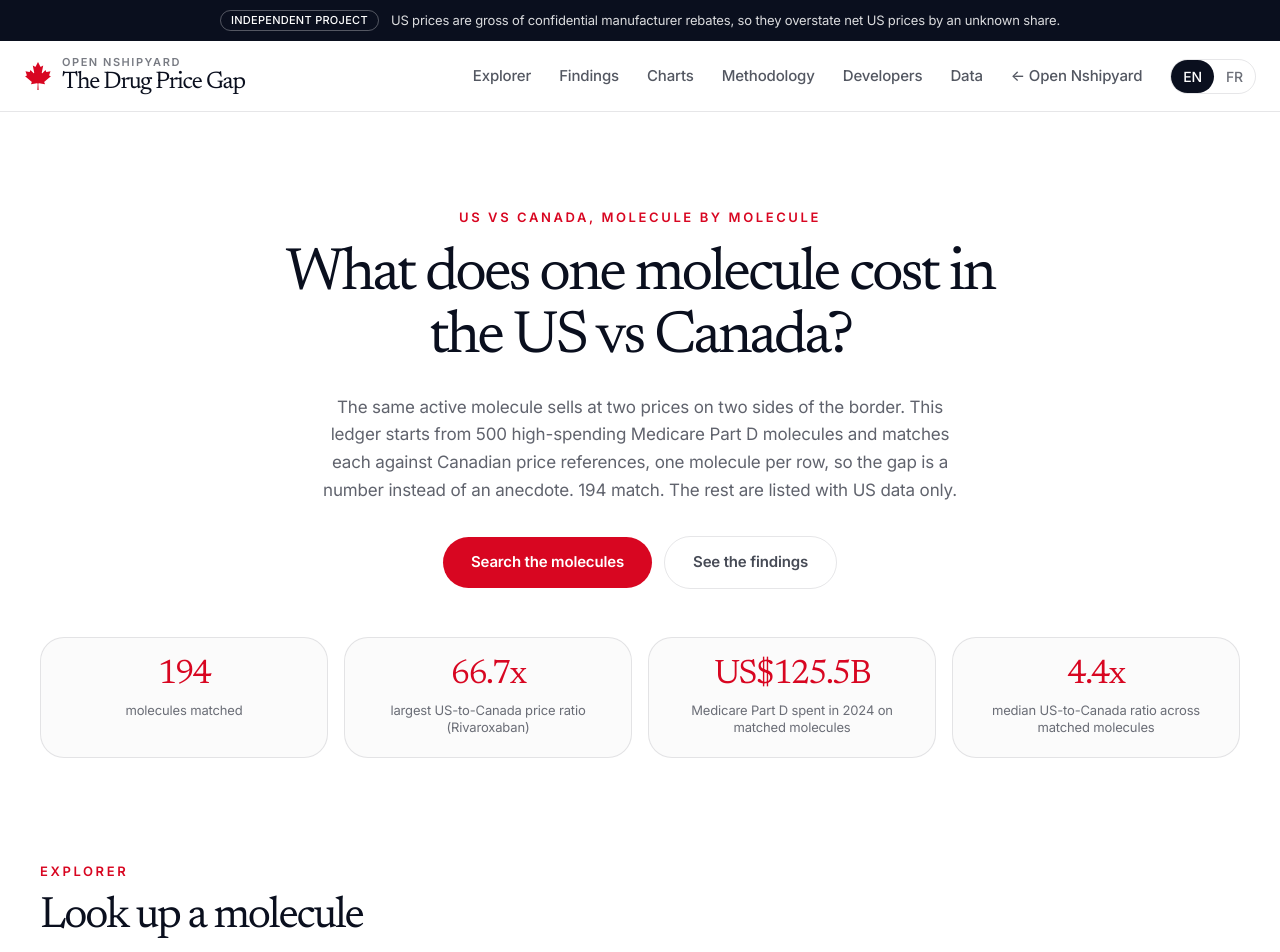
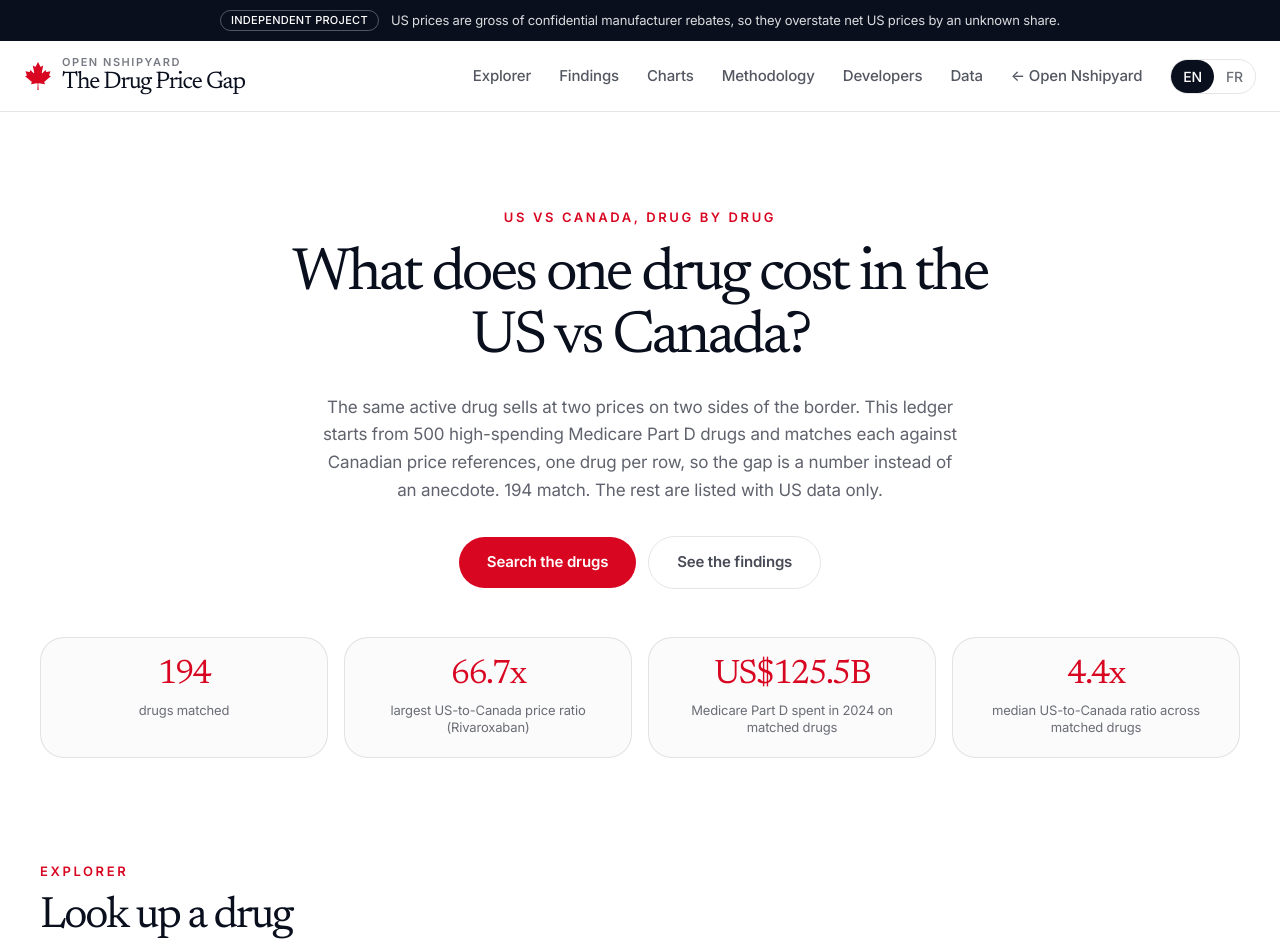
Before and after one commit to Nshipyard/canada-drug-prices, a Next.js app: page / in a window 1280 px wide. Shown: the top 952 px of the page. Built offline with nearby package versions, Linux system fonts and the light colour scheme.

Commit message:
Copy: molecule -> drug in user-visible copy (EN/FR); API and tool names unchanged

```diff
--- a/src/i18n.tsx
+++ b/src/i18n.tsx
@@ -19,30 +19,30 @@ const en = {
     back: "Open Nshipyard",
   },
   hero: {
-    kicker: "US vs Canada, molecule by molecule",
-    title: "What does one molecule cost in the US vs Canada?",
-    body: "The same active molecule sells at two prices on two sides of the border. This ledger starts from 500 high-spending Medicare Part D molecules and matches each against Canadian price references, one molecule per row, so the gap is a number instead of an anecdote. 194 match. The rest are listed with US data only.",
-    ctaExplorer: "Search the molecules",
+    kicker: "US vs Canada, drug by drug",
+    title: "What does one drug cost in the US vs Canada?",
+    body: "The same active drug sells at two prices on two sides of the border. This ledger starts from 500 high-spending Medicare Part D drugs and matches each against Canadian price references, one drug per row, so the gap is a number instead of an anecdote. 194 match. The rest are listed with US data only.",
+    ctaExplorer: "Search the drugs",
     ctaShowcase: "See the findings",
-    statMolecules: "molecules matched",
+    statMolecules: "drugs matched",
     statMaxGap: "largest US-to-Canada price ratio",
-    statSpend: "Medicare Part D spent in 2024 on matched molecules",
-    statMedianGap: "median US-to-Canada ratio across matched molecules",
+    statSpend: "Medicare Part D spent in 2024 on matched drugs",
+    statMedianGap: "median US-to-Canada ratio across matched drugs",
   },
   explorer: {
     kicker: "Explorer",
-    title: "Look up a molecule",
-    body: "Type a molecule name, a brand, or an ATC code. Each row shows US per-unit cost from Medicare Part D 2024 beside the Canadian reference price, with the ratio between them.",
+    title: "Look up a drug",
+    body: "Type a drug name, a brand, or an ATC code. Each row shows US per-unit cost from Medicare Part D 2024 beside the Canadian reference price, with the ratio between them.",
     searchPlaceholder: "apixaban, Rinvoq, B01AF02",
     searchLabel: "Search",
     columns: {
-      molecule: "Molecule",
+      molecule: "Drug",
       atc: "ATC",
       us: "US per unit",
       ca: "Canada per unit",
       ratio: "US / Canada",
     },
-    noResult: "No molecule matches that search.",
+    noResult: "No drug matches that search.",
     noPrice: "No Canadian price found",
     unit: "per dosage unit",
     grossNote: "US figure is gross of rebates",
@@ -61,9 +61,9 @@ const en = {
     title: "The gap, drawn",
     body: "Real values from the ledger, hand-drawn as SVG. Hover for exact numbers.",
     gapRanking: "Largest US-to-Canada price ratios",
-    gapRankingBody: "Per-unit price ratios for the molecules with the widest gaps. US numbers are gross of rebates.",
+    gapRankingBody: "Per-unit price ratios for the drugs with the widest gaps. US numbers are gross of rebates.",
     distribution: "How the gaps are distributed",
-    distributionBody: "How many molecules fall into each ratio band. Most molecules sit in a narrow band, while a long tail pays far more in the US.",
+    distributionBody: "How many drugs fall into each ratio band. Most drugs sit in a narrow band, while a long tail pays far more in the US.",
     atcHeatmap: "Median gap by drug class",
     atcHeatmapBody: "Median US-to-Canada ratio per ATC level-1 class. Some classes are structurally cheaper in Canada than others.",
     axisUs: "US",
@@ -79,20 +79,20 @@ const en = {
         body: "The CMS file repeats every drug once per manufacturer plus an Overall rollup row. Only Overall rows are used, so no dollar is counted twice. 3,625 unique drugs remain for 2024.",
       },
       {
-        title: "Normalize to molecules",
-        body: "Generic names are lowercased, spacing collapsed, and strength suffixes stripped, so brand Eliquis and generic apixaban become one molecule row. Dosage forms stay out of the key. A molecule is a molecule.",
+        title: "Normalize to drugs",
+        body: "Generic names are lowercased, spacing collapsed, and strength suffixes stripped, so brand Eliquis and generic apixaban become one drug row. Dosage forms stay out of the key. A drug is a drug.",
       },
       {
         title: "Resolve identity through RxNorm",
-        body: "Each normalized molecule is searched against the RxNorm REST API for an ingredient-level RxCUI, and the ATC code is read from its properties. Matches below the confidence bar are quarantined, never guessed.",
+        body: "Each normalized drug is searched against the RxNorm REST API for an ingredient-level RxCUI, and the ATC code is read from its properties. Matches below the confidence bar are quarantined, never guessed.",
       },
       {
         title: "US price per dosage unit",
-        body: "Total 2024 Part D spending divided by total 2024 dosage units per molecule, spending-weighted. This is gross of confidential manufacturer rebates, which CMS is prohibited from disclosing per drug, so it overstates the net US price by an unknown share.",
+        body: "Total 2024 Part D spending divided by total 2024 dosage units per drug, spending-weighted. This is gross of confidential manufacturer rebates, which CMS is prohibited from disclosing per drug, so it overstates the net US price by an unknown share.",
       },
       {
         title: "Canadian reference price",
-        body: "PMPRB publishes no machine-readable molecule-level price file, so the Canadian column uses the Ontario Drug Benefit e-formulary: the lowest Drug Benefit Price per unit across matched formulary rows, converted at the 2024 Bank of Canada average USD/CAD rate. That is the price Ontario's public plan pays pharmacies, not a national list price. Molecules with no formulary listing are shown with US data only and labeled honestly.",
+        body: "PMPRB publishes no machine-readable drug-level price file, so the Canadian column uses the Ontario Drug Benefit e-formulary: the lowest Drug Benefit Price per unit across matched formulary rows, converted at the 2024 Bank of Canada average USD/CAD rate. That is the price Ontario's public plan pays pharmacies, not a national list price. Drugs with no formulary listing are shown with US data only and labeled honestly.",
       },
       {
         title: "The GLOBE context",
@@ -104,7 +104,7 @@ const en = {
       "US prices are gross of confidential rebates. Treat every ratio as an upper bound on the true gap.",
       "Medicare Part D covers one population. Commercial insurance and Medicaid pay different prices.",
       "A dosage unit is not a treatment course. A cheap per-unit drug taken daily can cost more per year than an expensive one taken once.",
-      "Molecules without a Canadian price match are not comparable rows. They are listed, not ranked.",
+      "Drugs without a Canadian price match are not comparable rows. They are listed, not ranked.",
     ],
     unknownsTitle: "Honest unknowns",
     unknowns: [
@@ -119,8 +119,8 @@ const en = {
     restTitle: "REST endpoints",
     openapiLink: "OpenAPI 3.1 spec",
     csvTitle: "Download the ledger",
-    csvBody: "One row per molecule: US spending, per-unit costs, Canadian reference price, ratio, ATC class, RxCUI.",
-    csvButton: "Download molecule-ledger.csv",
+    csvBody: "One row per drug: US spending, per-unit costs, Canadian reference price, ratio, ATC class, RxCUI.",
+    csvButton: "Download drug-ledger.csv",
     mcpTools: "MCP tools",
   },
   data: {
@@ -136,12 +136,12 @@ const en = {
       {
         name: "Ontario Drug Benefit e-formulary",
         who: "Ontario Ministry of Health",
-        detail: "DIN-level Drug Benefit Prices. The ledger takes the lowest price per unit across matched formulary rows for each molecule, the price Ontario's public plan pays pharmacies. Retrieved October 10, 2026. PMPRB publishes no machine-readable molecule-level price file, which is why the formulary is the Canadian source.",
+        detail: "DIN-level Drug Benefit Prices. The ledger takes the lowest price per unit across matched formulary rows for each drug, the price Ontario's public plan pays pharmacies. Retrieved October 10, 2026. PMPRB publishes no machine-readable drug-level price file, which is why the formulary is the Canadian source.",
       },
       {
         name: "RxNorm ingredient mapping",
         who: "US National Library of Medicine",
-        detail: "Ingredient-level RxCUI search plus ATC property lookup, one query per molecule, results cached in data/rxnorm_cache.json.",
+        detail: "Ingredient-level RxCUI search plus ATC property lookup, one query per drug, results cached in data/rxnorm_cache.json.",
       },
       {
         name: "USD/CAD annual average, 2024",
@@ -158,7 +158,7 @@ const en = {
   mcp: {
     kicker: "For AI agents",
     title: "Give your agent the ledger",
-    body: "Three tools over streamable HTTP: look up one molecule, rank the gaps, break down by drug class.",
+    body: "Three tools over streamable HTTP: look up one drug, rank the gaps, break down by drug class.",
     tabs: {
       chatgpt: "ChatGPT",
       claude: "Claude",
@@ -176,7 +176,7 @@ const en = {
     openapiSpec: "OpenAPI spec",
     restBase: "REST base",
     pChatgpt:
-      "Connect to the MCP server {displayName} at {origin}/mcp. It has tools: molecule_lookup (one molecule's US vs Canada price), price_gap_ranking (molecules ranked by US-to-Canada ratio), atc_breakdown (median gap by drug class). {example}",
+      "Connect to the MCP server {displayName} at {origin}/mcp. It has tools: molecule_lookup (one drug's US vs Canada price), price_gap_ranking (drugs ranked by US-to-Canada ratio), atc_breakdown (median gap by drug class). {example}",
     pClaude:
       "Use the MCP server {displayName} at {origin}/mcp with tools molecule_lookup, price_gap_ranking, atc_breakdown. {example}",
     pClaudeCode:
@@ -205,30 +205,30 @@ const fr: typeof en = {
     back: "Open Nshipyard",
   },
   hero: {
-    kicker: "États-Unis contre Canada, molécule par molécule",
-    title: "Combien coûte une molécule aux États-Unis par rapport au Canada ?",
-    body: "La même molécule active se vend à deux prix de part et d'autre de la frontière. Ce registre part de 500 molécules à forte dépense de Medicare Part D et apparie chacune à des prix de référence canadiens, une molécule par ligne, pour que l'écart devienne un chiffre plutôt qu'une anecdote. 194 sont appariées. Les autres figurent avec leurs données américaines seulement.",
-    ctaExplorer: "Chercher les molécules",
+    kicker: "États-Unis contre Canada, médicament par médicament",
+    title: "Combien coûte une médicament aux États-Unis par rapport au Canada ?",
+    body: "La même médicament active se vend à deux prix de part et d'autre de la frontière. Ce registre part de 500 médicaments à forte dépense de Medicare Part D et apparie chacune à des prix de référence canadiens, une médicament par ligne, pour que l'écart devienne un chiffre plutôt qu'une anecdote. 194 sont appariées. Les autres figurent avec leurs données américaines seulement.",
+    ctaExplorer: "Chercher les médicaments",
     ctaShowcase: "Voir les constats",
-    statMolecules: "molécules appariées",
+    statMolecules: "médicaments appariées",
     statMaxGap: "plus grand ratio de prix États-Unis / Canada",
-    statSpend: "dépensés par Medicare Part D en 2024 sur les molécules appariées",
-    statMedianGap: "ratio médian États-Unis / Canada sur les molécules appariées",
+    statSpend: "dépensés par Medicare Part D en 2024 sur les médicaments appariées",
+    statMedianGap: "ratio médian États-Unis / Canada sur les médicaments appariées",
   },
   explorer: {
     kicker: "Explorateur",
-    title: "Chercher une molécule",
-    body: "Tapez un nom de molécule, une marque ou un code ATC. Chaque ligne montre le coût unitaire américain de Medicare Part D 2024 à côté du prix de référence canadien, avec le ratio entre les deux.",
+    title: "Chercher une médicament",
+    body: "Tapez un nom de médicament, une marque ou un code ATC. Chaque ligne montre le coût unitaire américain de Medicare Part D 2024 à côté du prix de référence canadien, avec le ratio entre les deux.",
     searchPlaceholder: "apixaban, Rinvoq, B01AF02",
     searchLabel: "Chercher",
     columns: {
-      molecule: "Molécule",
+      molecule: "Médicament",
       atc: "ATC",
       us: "États-Unis par unité",
       ca: "Canada par unité",
       ratio: "É.-U. / Canada",
     },
-    noResult: "Aucune molécule ne correspond à cette recherche.",
+    noResult: "Aucune médicament ne correspond à cette recherche.",
     noPrice: "Aucun prix canadien trouvé",
     unit: "par unité posologique",
     grossNote: "Chiffre américain brut des rabais",
@@ -247,9 +247,9 @@ const fr: typeof en = {
     title: "L'écart, dessiné",
     body: "Valeurs réelles du registre, dessinées à la main en SVG. Survolez pour les chiffres exacts.",
     gapRanking: "Plus grands ratios de prix États-Unis / Canada",
-    gapRankingBody: "Ratios de prix unitaires pour les molécules aux écarts les plus larges. Chiffres américains bruts des rabais.",
+    gapRankingBody: "Ratios de prix unitaires pour les médicaments aux écarts les plus larges. Chiffres américains bruts des rabais.",
     distribution: "Comment les écarts se répartissent",
-    distributionBody: "Combien de molécules tombent dans chaque tranche de ratio. La plupart se tiennent dans une bande étroite, tandis qu'une longue traîne paie bien plus cher aux États-Unis.",
+    distributionBody: "Combien de médicaments tombent dans chaque tranche de ratio. La plupart se tiennent dans une bande étroite, tandis qu'une longue traîne paie bien plus cher aux États-Unis.",
     atcHeatmap: "Écart médian par classe de médicaments",
     atcHeatmapBody: "Ratio médian États-Unis / Canada par classe ATC de niveau 1. Certaines classes sont structurellement moins chères au Canada que d'autres.",
     axisUs: "É.-U.",
@@ -265,20 +265,20 @@ const fr: typeof en = {
         body: "Le fichier CMS répète chaque médicament une fois par fabricant plus une ligne de synthèse Overall. Seules les lignes Overall sont utilisées, pour ne compter aucun dollar deux fois. Il reste 3 625 médicaments uniques pour 2024.",
       },
       {
-        title: "Normaliser en molécules",
-        body: "Les noms génériques sont mis en minuscules, les espaces resserrés et les dosages retirés, pour que la marque Eliquis et le générique apixaban deviennent une seule ligne de molécule. Les formes galéniques restent hors de la clé. Une molécule est une molécule.",
+        title: "Normaliser en médicaments",
+        body: "Les noms génériques sont mis en minuscules, les espaces resserrés et les dosages retirés, pour que la marque Eliquis et le générique apixaban deviennent une seule ligne de médicament. Les formes galéniques restent hors de la clé. Une médicament est une médicament.",
       },
       {
         title: "Résoudre l'identité via RxNorm",
-        body: "Chaque molécule normalisée est cherchée dans l'API REST RxNorm pour un RxCUI de niveau ingrédient, et le code ATC est lu dans ses propriétés. Les appariements sous le seuil de confiance sont mis en quarantaine, jamais devinés.",
+        body: "Chaque médicament normalisée est cherchée dans l'API REST RxNorm pour un RxCUI de niveau ingrédient, et le code ATC est lu dans ses propriétés. Les appariements sous le seuil de confiance sont mis en quarantaine, jamais devinés.",
       },
       {
         title: "Prix américain par unité posologique",
-        body: "Dépenses totales Part D 2024 divisées par les unités posologiques totales 2024 par molécule, pondérées par la dépense. C'est brut des rabais confidentiels des fabricants, que le CMS ne peut pas divulguer par médicament, donc cela surestime le prix net américain d'une part inconnue.",
+        body: "Dépenses totales Part D 2024 divisées par les unités posologiques totales 2024 par médicament, pondérées par la dépense. C'est brut des rabais confidentiels des fabricants, que le CMS ne peut pas divulguer par médicament, donc cela surestime le prix net américain d'une part inconnue.",
       },
       {
         title: "Prix de référence canadien",
-        body: "Le CEPMB ne publie aucun fichier de prix par molécule lisible par machine. La colonne canadienne utilise donc le formulaire électronique de l'Ontario : le plus bas prix de médicament par unité parmi les lignes appariées, converti au taux moyen USD/CAD 2024 de la Banque du Canada. C'est le prix que le régime public ontarien paie aux pharmacies, pas un prix national affiché. Les molécules sans inscription au formulaire sont montrées avec les seules données américaines et étiquetées honnêtement.",
+        body: "Le CEPMB ne publie aucun fichier de prix par médicament lisible par machine. La colonne canadienne utilise donc le formulaire électronique de l'Ontario : le plus bas prix de médicament par unité parmi les lignes appariées, converti au taux moyen USD/CAD 2024 de la Banque du Canada. C'est le prix que le régime public ontarien paie aux pharmacies, pas un prix national affiché. Les médicaments sans inscription au formulaire sont montrées avec les seules données américaines et étiquetées honnêtement.",
       },
       {
         title: "Le contexte GLOBE",
@@ -305,8 +305,8 @@ const fr: typeof en = {
     restTitle: "Points d'accès REST",
     openapiLink: "Spécification OpenAPI 3.1",
     csvTitle: "Télécharger le registre",
-    csvBody: "Une ligne par molécule : dépenses américaines, coûts unitaires, prix de référence canadien, ratio, classe ATC, RxCUI.",
-    csvButton: "Télécharger molecule-ledger.csv",
+    csvBody: "Une ligne par médicament : dépenses américaines, coûts unitaires, prix de référence canadien, ratio, classe ATC, RxCUI.",
+    csvButton: "Télécharger drug-ledger.csv",
     mcpTools: "Outils MCP",
   },
   data: {
@@ -322,12 +322,12 @@ const fr: typeof en = {
       {
         name: "Formulaire électronique de l'Ontario",
         who: "Ministère de la Santé de l'Ontario",
-        detail: "Prix des médicaments par DIN. Le registre prend le plus bas prix par unité parmi les lignes appariées pour chaque molécule, soit le prix que le régime public ontarien paie aux pharmacies. Récupéré le 10 octobre 2026. Le CEPMB ne publiant aucun fichier de prix par molécule lisible par machine, le formulaire est la source canadienne.",
+        detail: "Prix des médicaments par DIN. Le registre prend le plus bas prix par unité parmi les lignes appariées pour chaque médicament, soit le prix que le régime public ontarien paie aux pharmacies. Récupéré le 10 octobre 2026. Le CEPMB ne publiant aucun fichier de prix par médicament lisible par machine, le formulaire est la source canadienne.",
       },
       {
         name: "Correspondance d'ingrédients RxNorm",
         who: "National Library of Medicine (É.-U.)",
-        detail: "Recherche de RxCUI au niveau ingrédient plus lecture de la propriété ATC, une requête par molécule, résultats en cache dans data/rxnorm_cache.json.",
+        detail: "Recherche de RxCUI au niveau ingrédient plus lecture de la propriété ATC, une requête par médicament, résultats en cache dans data/rxnorm_cache.json.",
       },
       {
         name: "Moyenne annuelle USD/CAD, 2024",
@@ -344,7 +344,7 @@ const fr: typeof en = {
   mcp: {
     kicker: "Pour les agents IA",
     title: "Donnez le registre à votre agent",
-    body: "Trois outils en HTTP continu : chercher une molécule, classer les écarts, ventiler par classe de médicaments.",
+    body: "Trois outils en HTTP continu : chercher une médicament, classer les écarts, ventiler par classe de médicaments.",
     tabs: {
       chatgpt: "ChatGPT",
       claude: "Claude",
@@ -362,7 +362,7 @@ const fr: typeof en = {
     openapiSpec: "Spécification OpenAPI",
     restBase: "Base REST",
     pChatgpt:
-      "Connectez-vous au serveur MCP {displayName} à {origin}/mcp. Outils : molecule_lookup (prix É.-U. contre Canada d'une molécule), price_gap_ranking (molécules classées par ratio É.-U. / Canada), atc_breakdown (écart médian par classe). {example}",
+      "Connectez-vous au serveur MCP {displayName} à {origin}/mcp. Outils : molecule_lookup (prix É.-U. contre Canada d'un médicament), price_gap_ranking (médicaments classés par ratio É.-U. / Canada), atc_breakdown (écart médian par classe). {example}",
     pClaude:
       "Utilisez le serveur MCP {displayName} à {origin}/mcp avec les outils molecule_lookup, price_gap_ranking, atc_breakdown. {example}",
     pClaudeCode:
```
